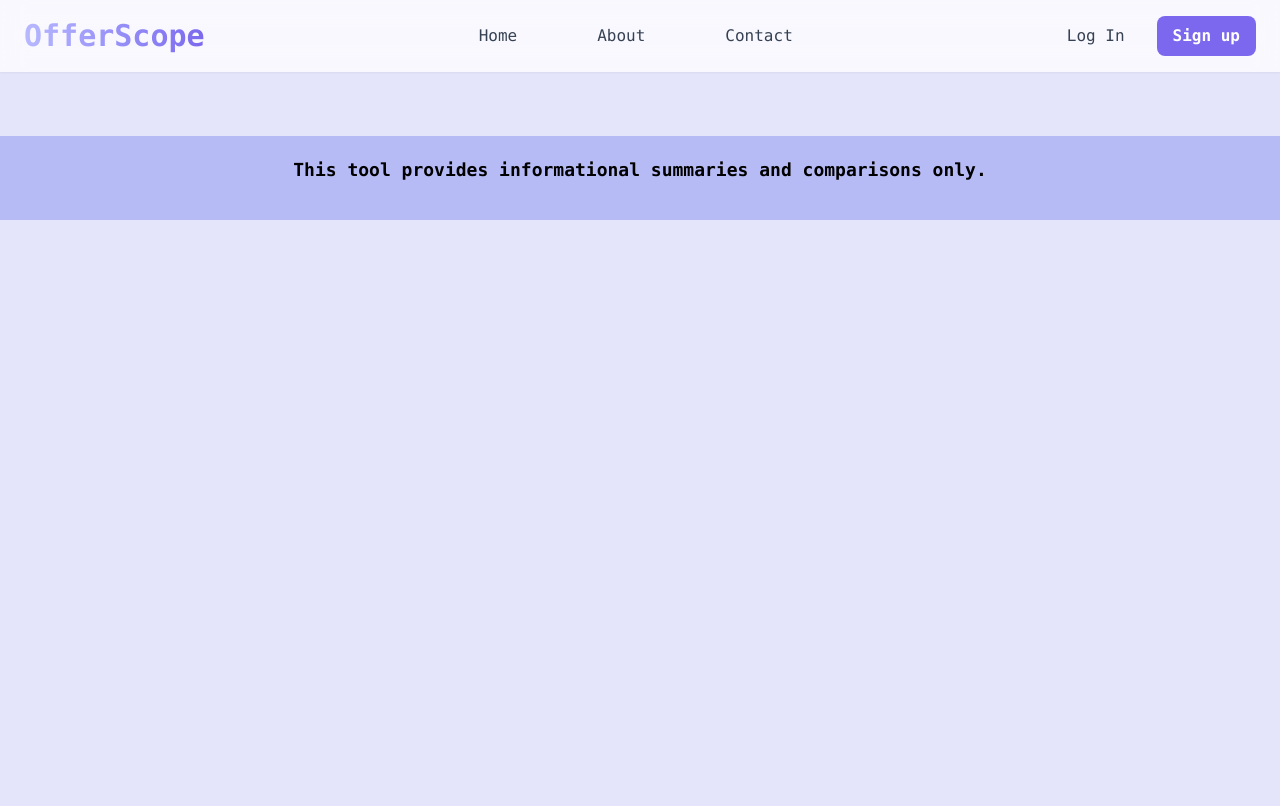
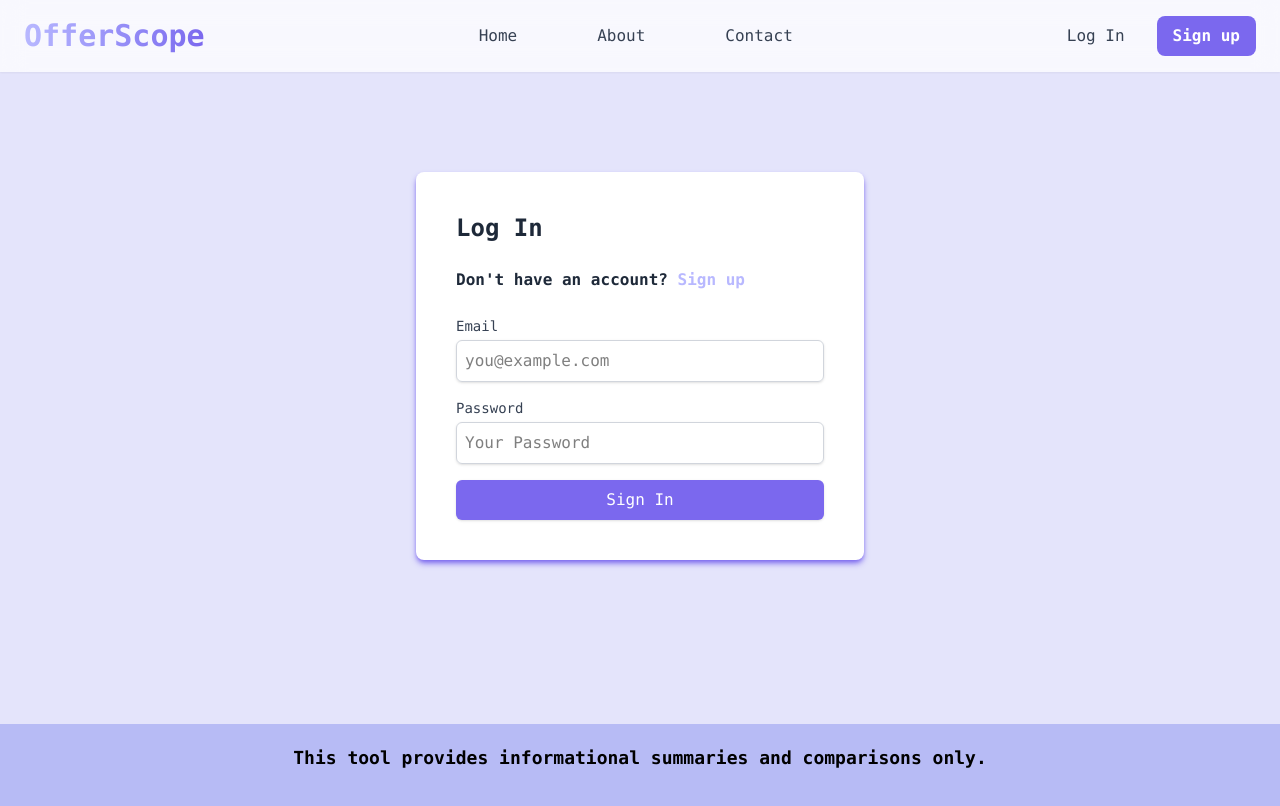
Before and after one commit to discreett/OfferScope, a Next.js app: page /login in a window 1280 px wide. Built offline with nearby package versions, Linux system fonts and the light colour scheme.

Commit message:
login component

```diff
--- a/components/Login.tsx
+++ b/components/Login.tsx
@@ -6,6 +6,23 @@ function myLogin() {
     return (
         <main className="min-h-screen">
             <Navbar/>
+            <section className="flex items-center justify-center py-25">
+                <div className="bg-white p-10 rounded-lg shadow-md shadow-[#7B68EE] w-full max-w-md">
+                    <h2 className="text-2xl font-bold mb-6 text-gray-800">Log In</h2>
+                    <h3 className="text-1xl font-bold mb-6 text-gray-800">Don't have an account? <a href="/signup" className="text-[#B8B8FF]">Sign up</a></h3>
+                    <form className="space-y-4">
+                        <div>
+                            <label htmlFor="email" className="block text-sm font-medium text-gray-700">Email</label>
+                            <input type="email" id="email" name="email" className="mt-1 block w-full border border-gray-300 rounded-md shadow-sm p-2 focus:ring-[#7B68EE] focus:border-[#7B68EE]" placeholder="you@example.com" />
+                        </div>
+                        <div>
+                            <label htmlFor="password" className="block text-sm font-medium text-gray-700">Password</label>
+                            <input type="password" id="password" name="password" className="mt-1 block w-full border border-gray-300 rounded-md shadow-sm p-2 focus:ring-[#7B68EE] focus:border-[#7B68EE]" placeholder="Your Password" />
+                        </div>
+                        <button type="submit" className="w-full bg-[#7B68EE] text-white py-2 px-4 rounded-md shadow-sm hover:bg-[#B6B8D6] focus:outline-none focus:ring-2 focus:ring-offset-2 focus:ring-[#7B68EE]">Sign In</button>
+                    </form>
+                </div>
+            </section>
             <Footer/>
         </main>
     )
```
